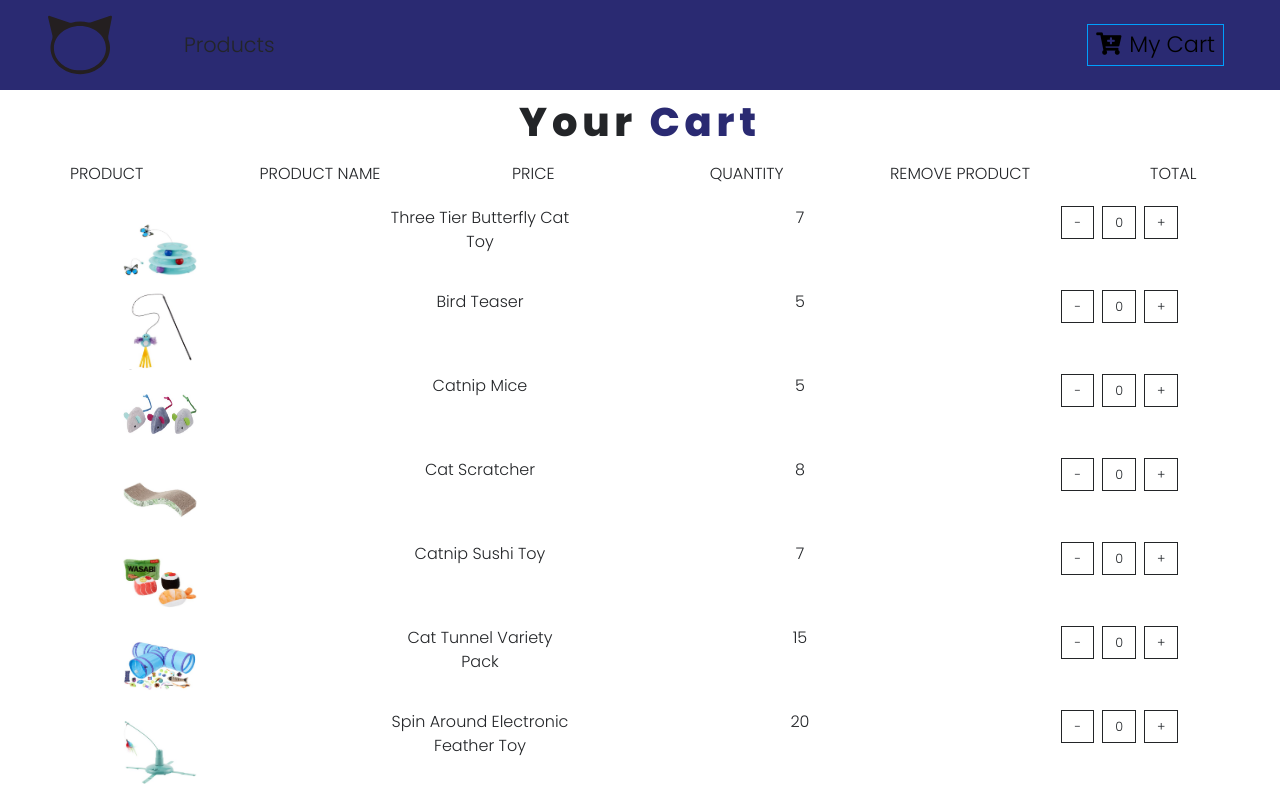
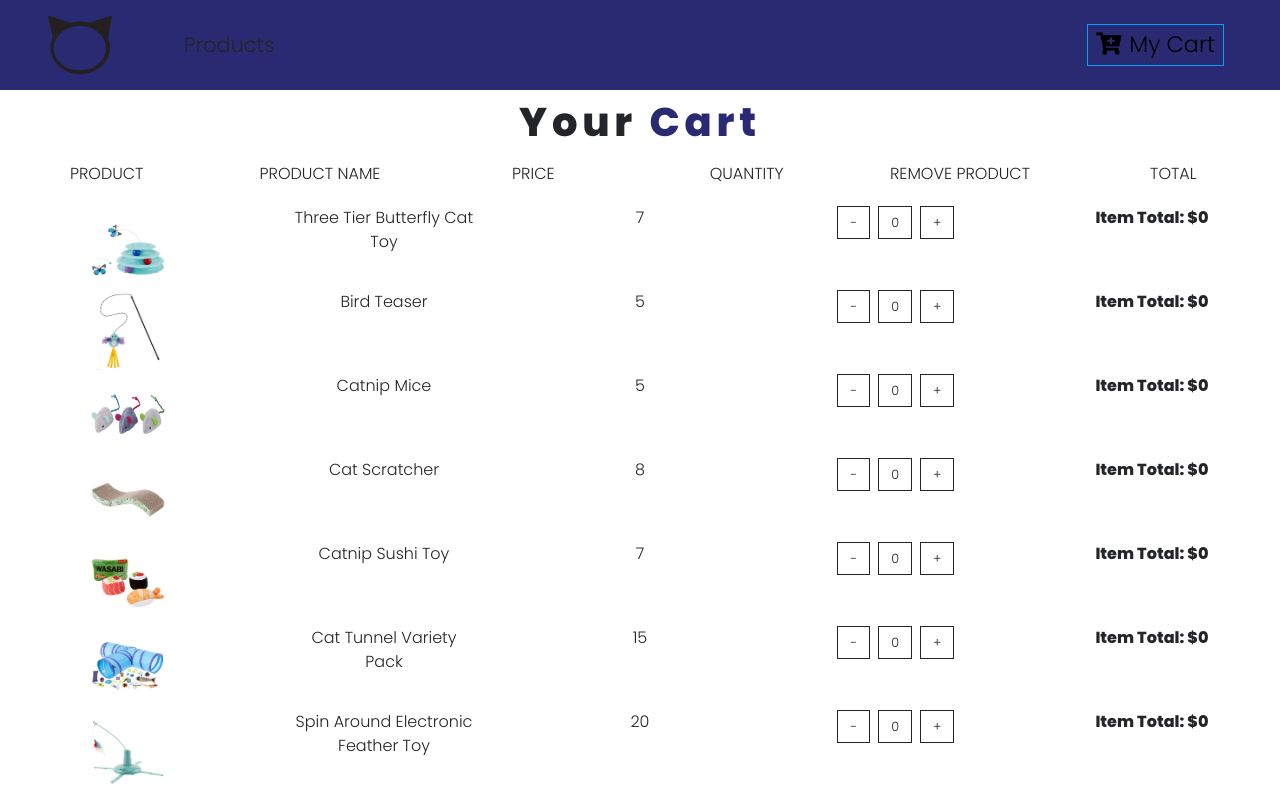
Before and after one commit to ylldesmustafa/capstone-1, a React (Create React App) app in the folder my-store/: page /cart in a window 1280 px wide. Shown: the top 792 px of the page. Built offline with nearby package versions, Linux system fonts and the light colour scheme.

Commit message:
added item total value to in cart items

```diff
--- a/my-store/src/components/Cart/CartItem.js
+++ b/my-store/src/components/Cart/CartItem.js
@@ -33,6 +33,9 @@ export default function CartItem({item, value}) {
       </div>
      </div>
      {/* */}
+     <div className="col-10 mx-auto col-lg-2">
+      <strong>Item Total: ${total}</strong>
+     </div>
    </div>
   );
 }
```
